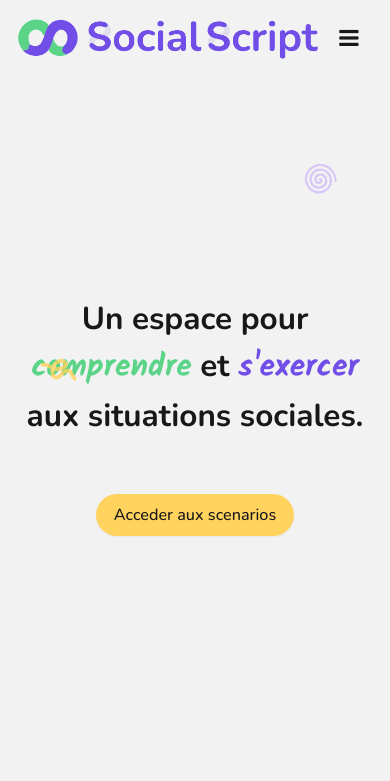
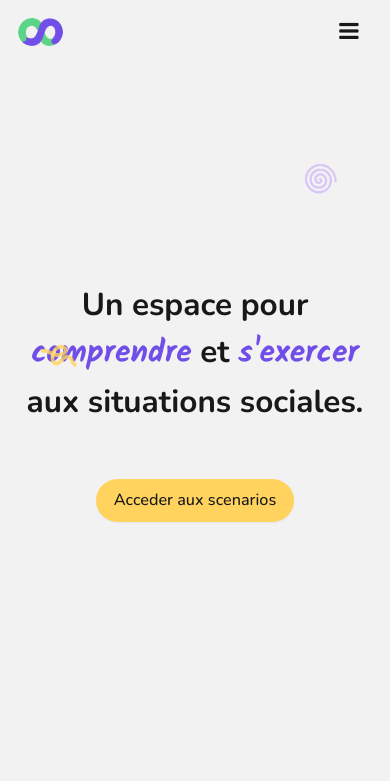
Before and after one commit to hrtshpdbx1/SocialScript, a website: page index.html in a window 390 px wide. Shown: the top 781 px of the page. Drawn offline with nearby package versions, Linux system fonts and the light colour scheme; a web font is replaced by a local one.

Commit message:
logo mobile and changes color

```diff
--- a/index.html
+++ b/index.html
@@ -54,9 +54,11 @@
                 <nav class="topnav">
                         <div class="containerNav">
                                 <div class="navLeft"> <!-- Logo toujours visible -->
-                                        <a href="index.html"><img src="img/logo_primaryblue_light (2).png"
-                                                        alt="logo-socialscript">
-                                        </a>
+                                       <a href="index.html">
+                        <picture>
+  <source srcset="img/logo_desktop.png"  media="(width >= 600px)" />
+  <img src="img/logo_mobile.png" alt="logo-socialscript" class="logo_mobile"/>
+</picture></a>
                                 </div>
                                 <!-- Menu caché sur mobile -->
                                 <div id="myLinks" class="navMiddle">
@@ -65,7 +67,7 @@
                                                 <li><a class="btn-nav" href="codessociaux2.html">Les code sociaux</a>
                                                 </li>
                                                 <li><a class="btn-nav" href="ressources.html">Ressources</a></li>
-                                                <li><a class="btn-nav" href="#aboutAnchor">A propos</a></li>
+                                                <!-- <li><a class="btn-nav" href="#aboutAnchor">A propos</a></li> -->
                                         </ul>
                                 </div>
                                 <div class="navRight">
--- a/styles/global2.css
+++ b/styles/global2.css
@@ -505,7 +505,9 @@ background-color: var(--success);
     background-color: var(--success);
 }
 
+
 }
+
 
 
 
@@ -560,7 +562,14 @@ header nav ul li a:hover {
 }
 
 @media (max-width: 768px) {
-    /* todo : hammburger menu */
+   .logo_mobile {
+    max-width: 20%;
+
+
+    .deco_intro_img {
+        display:none
+    }
+}
 }
 
 /* -------------------------------------- */
--- a/styles/index.css
+++ b/styles/index.css
@@ -59,13 +59,13 @@
     span {
         font-family: "Kalam", cursive;
         /* text-decoration: underline; */
-        text-decoration-thickness: 0.4rem;
+        /* text-decoration-thickness: 0.4rem; */
     }
 }
 
 .heading--learn {
-    /* color: var(--success); */
-    color: #5bd488;
+    color: var(--primary-blue);
+    /* color: #5bd488;  */
 }
 
 .heading--play {
```
Also changed, not shown: codessociaux2.html (+6 -3 lines), ressources.html (+6 -3 lines), scenarios.html (+6 -3 lines), img/logo_desktop.png (renamed from img/logo_primaryblue_light (2).png), img/logo_mobile.png (added), old/codessociaux.css (renamed from styles/codessociaux.css), old/headingfail.css (renamed from styles/headingfail.css).
